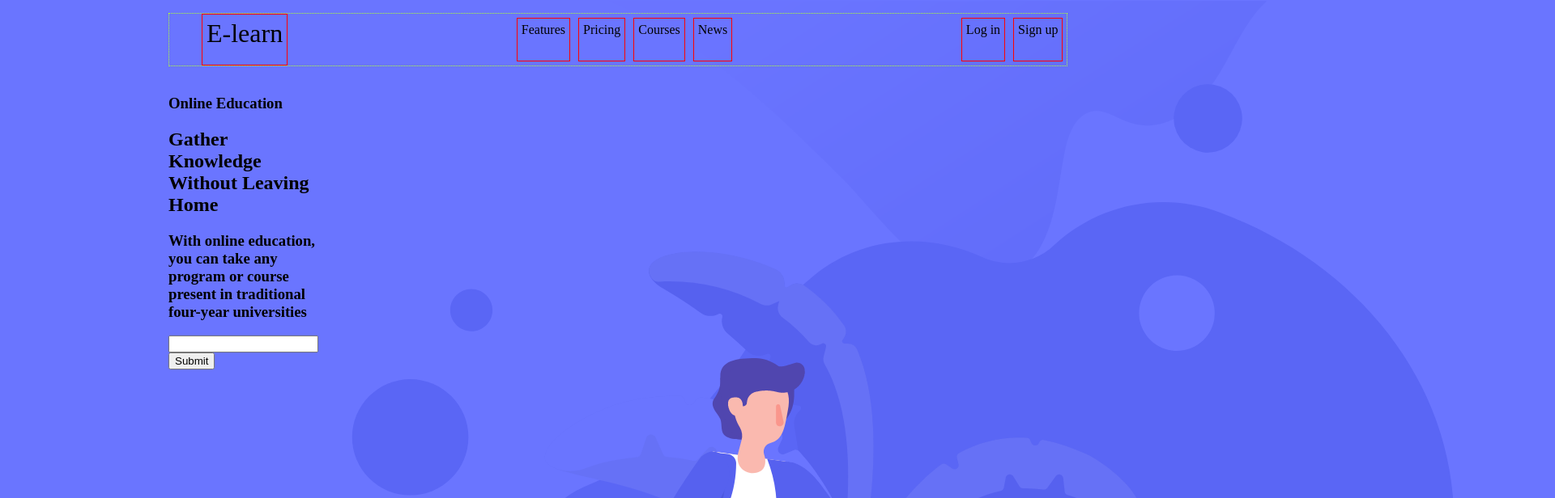
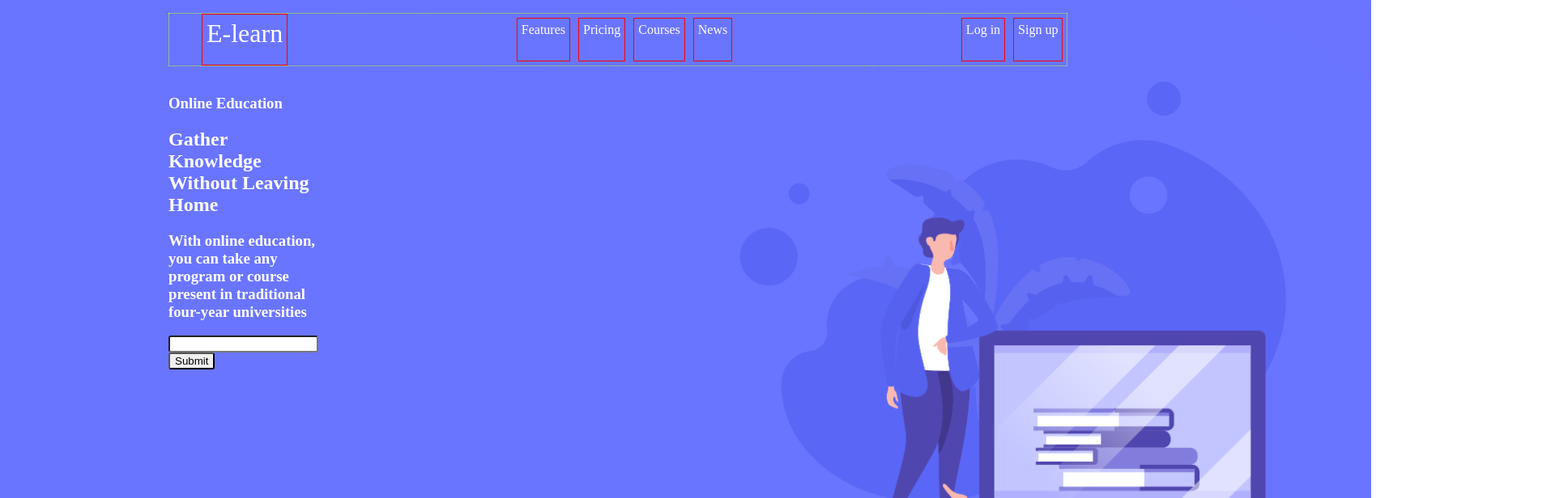
Before and after one commit to Zohla/e-learn, a plain HTML site: page index.html in a window 1280 px wide. Shown: the top 616 px of the page at 81% size, 1920 px wide, since content can reach past the window. Drawn offline with Linux system fonts and the light colour scheme.

Commit message:
twaeking group picture and round edges serachfield/button

```diff
--- a/styles/main.css
+++ b/styles/main.css
@@ -5,14 +5,15 @@
 body {
     background: url("../assets/images/BG@2x.png");
     background-repeat: no-repeat;
-    background-size: auto;
-    background-size: 1920px 1157px;
+
+    background-size: cover 1157px;
 
 }
 #main-div {
 
     /* display: flex; */
     margin: 5px 200px;
+    color: #fff;
 
 
 }
@@ -43,13 +44,22 @@ body {
     list-style-type: none;
     border: 1px solid red;
     padding: 5px;
+
 }
 #upper-content {
     display: flex;
 
+
 }
 #main-div-text{
     flex-direction: column;
+
+}
+#search-field {
+    border-radius: 3px;
+}
+#search-submit {
+    border-radius: 3px;
 
 }
 /* #name-header {
@@ -58,7 +68,10 @@ body {
 
 
 
-/* #start-screen-picture {
-    max-width: 500px;
+#start-screen-picture {
+    position: relative;
+    left: 500px;
+    max-width: 800px;
 
-} */
+
+}
```
